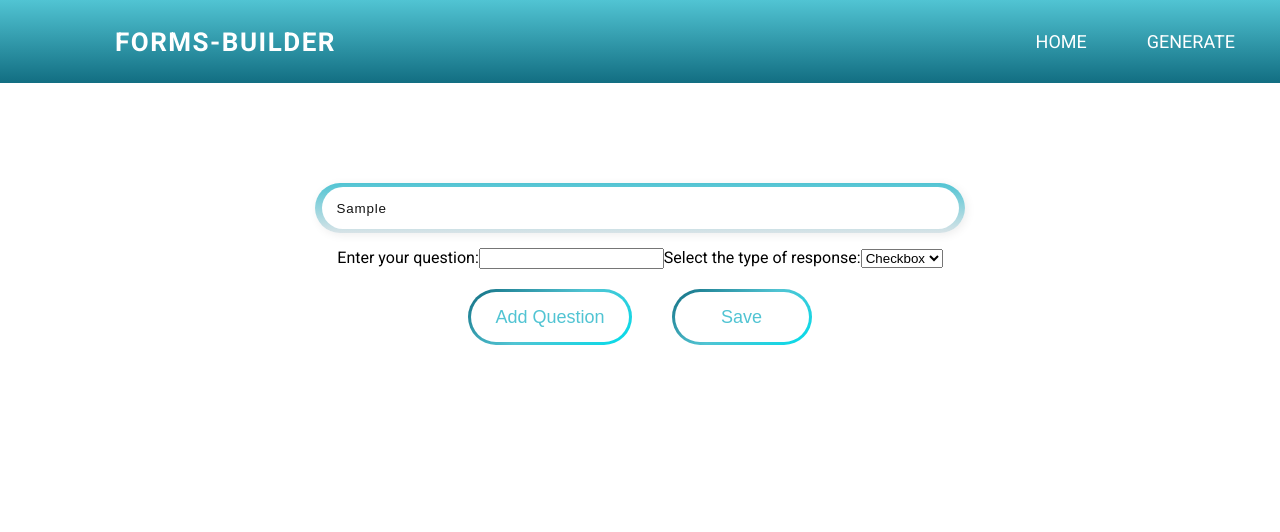
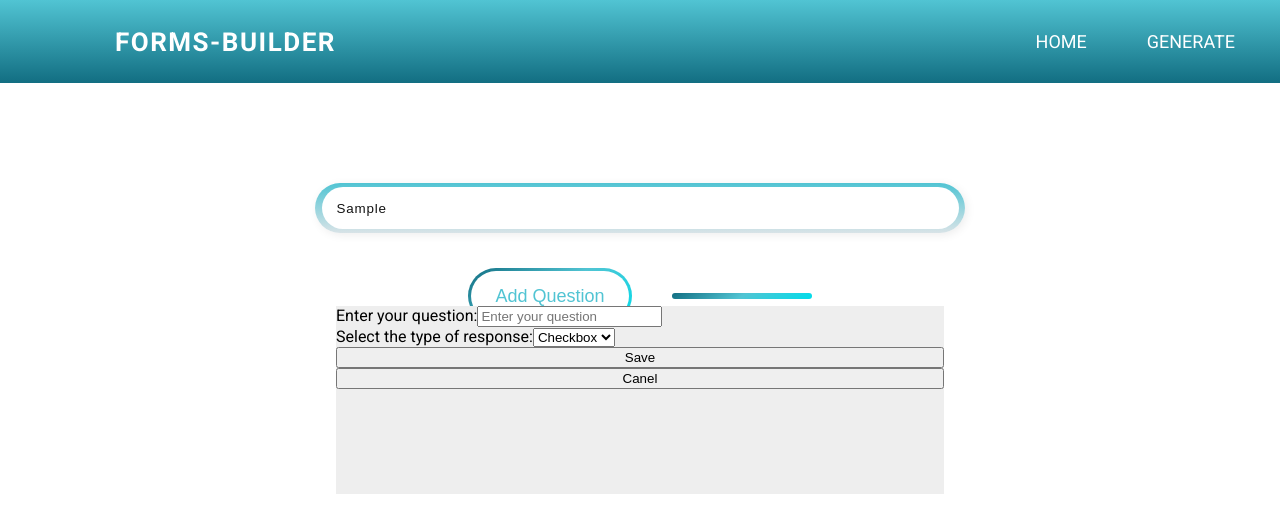
Before and after one commit to AdamBhs/FormsBuilder, a React (Create React App) app in the folder frontend/: page /generate in a window 1280 px wide. Both pictures are taken after typing "Sample" into the empty fields and a click on the button "Add Question". Shown: the top 532 px of the page. Built offline with nearby package versions, Linux system fonts and the light colour scheme.

Commit message:
adding something

```diff
--- a/frontend/src/Pages/generate/Generate.css
+++ b/frontend/src/Pages/generate/Generate.css
@@ -95,3 +95,17 @@
     background: none;
     color: white;
 }
+
+
+/* Start Styling Form-body */
+.form-body {
+    display: flex;
+    flex-direction: column;
+    position: absolute;
+    width: 608px;
+    height: 188px;
+    top: 50%;
+    left: 50%;
+    transform: translate(-50%, -50%);
+    background-color: #eee;
+}
--- a/frontend/src/Pages/generate/Generate.js
+++ b/frontend/src/Pages/generate/Generate.js
@@ -9,8 +9,7 @@ export default function Generate() {
   const handleAddQuestionClick = () => {
     setShowQuestionForm(true);
     const handleSaveFormClick = () => {
-      // Ajoutez ici la logique pour sauvegarder le formulaire
-      setShowQuestionForm(false); // Vous pouvez masquer le formulaire après avoir sauvegardé
+      setShowQuestionForm(false);
     };
 
   };
@@ -24,10 +23,10 @@ export default function Generate() {
         </div>
 
         {showQuestionForm && (
-          <div>
+          <div className="form-body">
             <label>
               Enter your question:
-              <input type="text" />
+              <input type="text" placeholder='Enter your question' />
             </label>
 
             <label>
@@ -38,6 +37,12 @@ export default function Generate() {
                 <option value="radio">Radio</option>
               </select>
             </label>
+            <button className='btn'>
+              <span className="text">Save</span>
+            </button>
+            <button className='btn'>
+              <span className="text">Canel</span>
+            </button>
           </div>
         )}
 
@@ -46,7 +51,7 @@ export default function Generate() {
             <span className="text">Add Question</span>
           </button>
           <button className="save-form-btn button" >
-            <span className="text">Save</span>
+
           </button>
         </div>
       </div>
```
